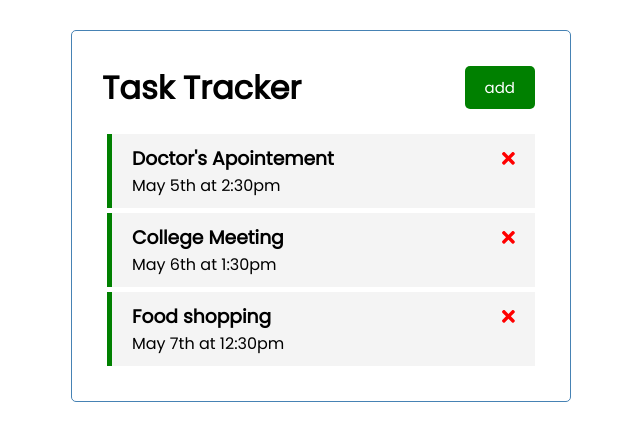
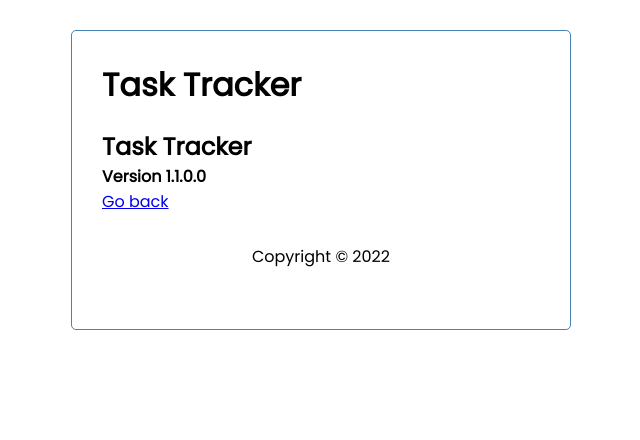
Before and after one commit to LuccaTambor/Angular-Projects, an Angular app in the folder my-app/: page /about in a window 1280 px wide. Shown: the top 440 px of the page, without its empty margins (319-959 px from the left). Built offline with nearby package versions, Linux system fonts and the light colour scheme; data requests are answered from the project's data file.

Commit message:
feat: final touches
Created a footer and a about page, and created the routes of the application

```diff
--- a/my-app/src/app/app.component.html
+++ b/my-app/src/app/app.component.html
@@ -1,4 +1,5 @@
 <div class="container">
     <app-header></app-header>
-    <app-tasks></app-tasks>
+    <router-outlet></router-outlet>
+    <app-footer></app-footer>
 </div>
--- a/my-app/src/app/app.module.ts
+++ b/my-app/src/app/app.module.ts
@@ -2,7 +2,8 @@
 import { BrowserModule } from '@angular/platform-browser';
 import { FontAwesomeModule } from '@fortawesome/angular-fontawesome';
 import { HttpClientModule } from '@angular/common/http';
-import {FormsModule} from '@angular/forms';
+import { FormsModule } from '@angular/forms';
+import { RouterModule, Routes } from '@angular/router';
 
 import { AppComponent } from './app.component';
 import { HeaderComponent } from './components/header/header.component';
@@ -10,7 +11,13 @@
 import { TasksComponent } from './components/tasks/tasks.component';
 import { TaskItemComponent } from './components/task-item/task-item.component';
 import { AddTaskComponent } from './components/add-task/add-task.component';
+import { AboutComponent } from './components/about/about.component';
+import { FooterComponent } from './components/footer/footer.component';
 
+const appRoutes: Routes = [
+  {path: '', component: TasksComponent},
+  {path: 'about', component: AboutComponent}
+]
 
 @NgModule({
   declarations: [
@@ -19,13 +26,16 @@
     ButtonComponent,
     TasksComponent,
     TaskItemComponent,
-    AddTaskComponent
+    AddTaskComponent,
+    AboutComponent,
+    FooterComponent
   ],
   imports: [
     BrowserModule,
     FontAwesomeModule,
     HttpClientModule,
-    FormsModule
+    FormsModule,
+    RouterModule.forRoot(appRoutes, {enableTracing: true})
   ],
   providers: [],
   bootstrap: [AppComponent]
--- /dev/null
+++ b/my-app/src/app/components/about/about.component.html
@@ -0,0 +1,7 @@
+<div>
+    <h2>
+        Task Tracker
+    </h2>
+    <h4>Version 1.1.0.0</h4>
+    <a routerLink="/">Go back</a>
+</div>
--- /dev/null
+++ b/my-app/src/app/components/about/about.component.ts
@@ -0,0 +1,15 @@
+import { Component, OnInit } from '@angular/core';
+
+@Component({
+  selector: 'app-about',
+  templateUrl: './about.component.html',
+  styleUrls: ['./about.component.css']
+})
+export class AboutComponent implements OnInit {
+
+  constructor() { }
+
+  ngOnInit(): void {
+  }
+
+}
--- /dev/null
+++ b/my-app/src/app/components/footer/footer.component.css
@@ -0,0 +1,4 @@
+footer {
+    margin-top: 30px;
+    text-align: center;
+}
--- /dev/null
+++ b/my-app/src/app/components/footer/footer.component.html
@@ -0,0 +1,4 @@
+<footer>
+    <p>Copyright &copy; 2022 </p>
+    <a  *ngIf="!hasRoute('/about') " routerLink="/about">About</a>
+</footer>
--- /dev/null
+++ b/my-app/src/app/components/footer/footer.component.ts
@@ -0,0 +1,19 @@
+import { Component, OnInit } from '@angular/core';
+import { Router } from '@angular/router';
+
+@Component({
+  selector: 'app-footer',
+  templateUrl: './footer.component.html',
+  styleUrls: ['./footer.component.css']
+})
+export class FooterComponent implements OnInit {
+
+  constructor(private router: Router) { }
+
+  ngOnInit(): void {
+  }
+
+  hasRoute(route: string) {
+    return this.router.url === route;
+  }
+}
--- a/my-app/src/app/components/header/header.component.html
+++ b/my-app/src/app/components/header/header.component.html
@@ -1,4 +1,8 @@
 <header>
     <h1>{{ title }}</h1>
-    <app-button text="{{ showAddTask ? 'close' : 'add'}}" color="{{ showAddTask ? 'red' : 'green'}}" (btnClick)="toggleAddTask()"></app-button>
+    <app-button *ngIf="hasRoute('/')"
+        text="{{ showAddTask ? 'close' : 'add'}}"
+        color="{{ showAddTask ? 'red' : 'green'}}"
+        (btnClick)="toggleAddTask()">
+    </app-button>
 </header>
--- a/my-app/src/app/components/header/header.component.ts
+++ b/my-app/src/app/components/header/header.component.ts
@@ -1,5 +1,6 @@
 import { Component, OnInit } from '@angular/core';
 import { Subscription } from 'rxjs';
+import { Router } from '@angular/router'
 
 import { UiService } from 'src/app/services/ui.service';
 
@@ -14,7 +15,7 @@
   showAddTask: boolean;
   subscription: Subscription;
 
-  constructor(private uiService:UiService) {
+  constructor(private uiService:UiService, private router: Router) {
     this.subscription = this.uiService.onToggle().subscribe((value) => (this.showAddTask = value));
   }
 
@@ -25,4 +26,8 @@
     this.uiService.toggleAddtask();
   }
 
+  hasRoute(route: string) {
+    return this.router.url === route;
+  }
+
 }
```
Also changed, not shown: my-app/src/app/components/about/about.component.css (added), 2 other files (tests, documents, lock files or other folders).
